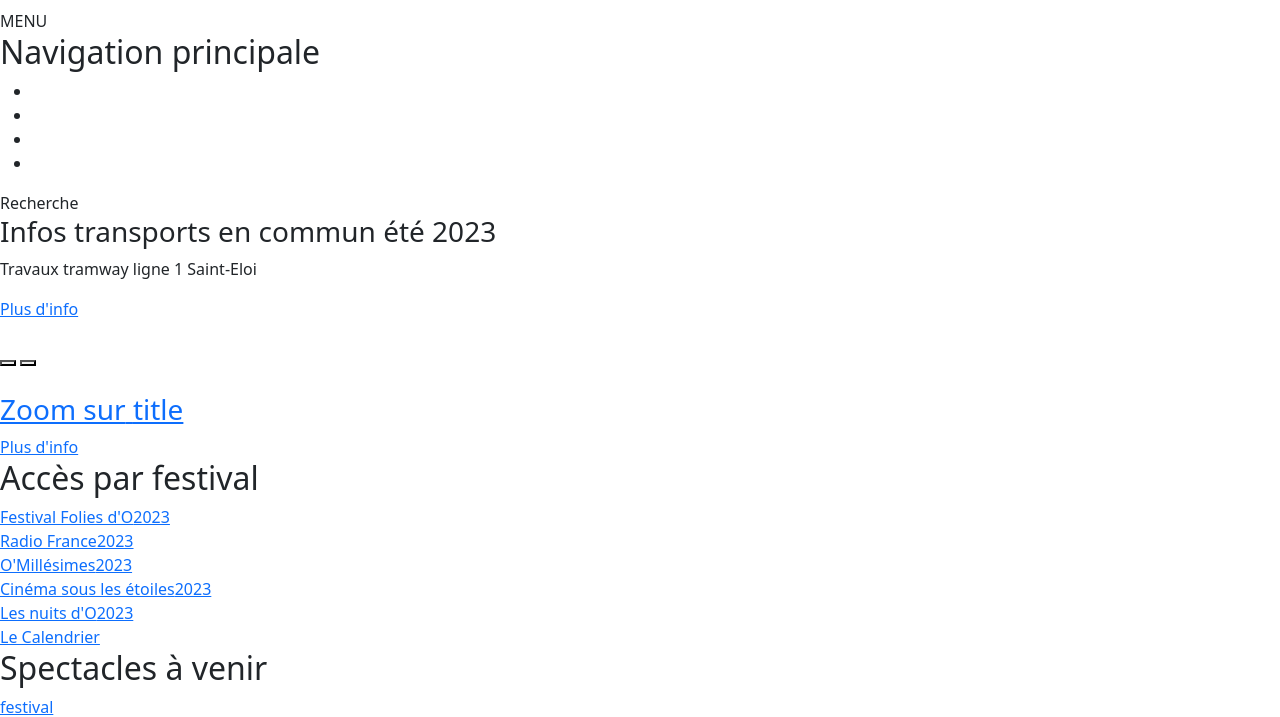
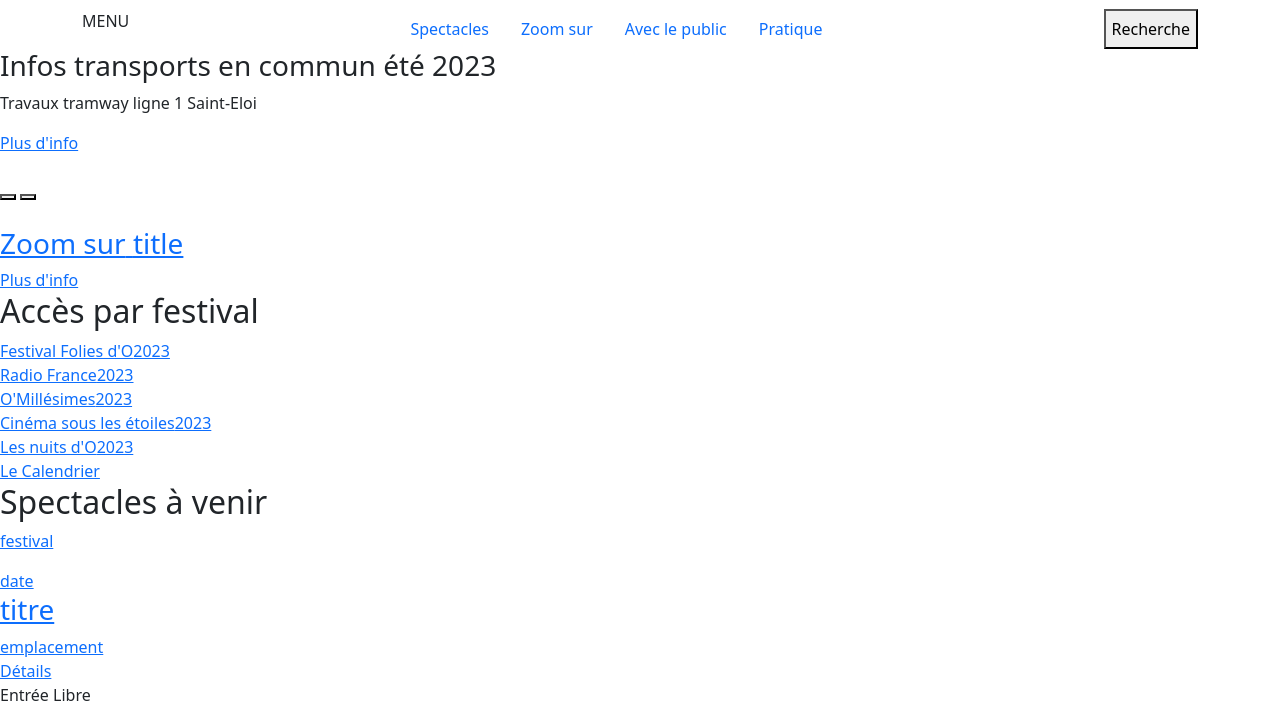
Before and after one commit to debart-nathan/diginamic_scss-boostrap-dO, a website: page html/index.html in a window 1280 px wide. Shown: the part 103-820 px from the top of the page. Drawn offline with nearby package versions, Linux system fonts and the light colour scheme; files that its build step writes are made by us from their sources.

Commit message:
html siteNav basic class

```diff
--- a/html/index.html
+++ b/html/index.html
@@ -10,7 +10,7 @@
     <header id="siteHeader" class="header" aria-label="Site header">
       <div class="container">
         <div class="row">
-          <section class="col-md-3 d-none d-xl-flex"id="siteHeaderMediaLinks">
+          <section class="col-md-3 d-none d-xl-flex" id="siteHeaderMediaLinks">
             <ul class="mediaList">
               <li>
                 <a href="http://" target="_blank"><span>Facebook</span></a>
@@ -27,13 +27,22 @@
             </ul>
           </section>
           <!--END of Site Header media links-->
-          <section id="siteHeaderTitle" class="col-md-5 d-flex flex-column align-items-center justify-content-center">
+          <section
+            id="siteHeaderTitle"
+            class="col-md-5 d-flex flex-column align-items-center justify-content-center">
             <a title="Acceuil" rel="home">
-              <h1><img class="siteTitleLogo" src="" alt="logo: domaine d'O, Montpellier 3 M" /></h1>
+              <h1>
+                <img
+                  class="siteTitleLogo"
+                  src=""
+                  alt="logo: domaine d'O, Montpellier 3 M" />
+              </h1>
             </a>
           </section>
           <!--End of Site Title-->
-          <section id="siteHeaderTicketOffice" class="col-md-4 d-none d-xl-flex justify-content-end align-items-start">
+          <section
+            id="siteHeaderTicketOffice"
+            class="col-md-4 d-none d-xl-flex justify-content-end align-items-start">
             <a href="http://" target="_blank">Billetterie</a>
           </section>
           <!--END of Site Header Ticket Office-->
@@ -44,27 +53,41 @@
       END of Site Header
     -->
     <section id="siteNav" aria-label="site Navigation">
-      <div>
-        <div>
-          <div>
-            <div><span>MENU</span></div>
+      <div class="container">
+        <section class="row">
+          <div class="col d-flex justify-content-between">
+            <div class="burgerMenu"><span>MENU</span></div>
             <!--END of Burger Menu-->
-            <nav id="navShortcut" aria-label="">
-              <h2>Navigation principale</h2>
-              <ul>
-                <li><a href="http://"></a></li>
-                <li><a href="http://"></a></li>
-                <li><a href="http://"></a></li>
-                <li><a href="http://"></a></li>
+            <nav
+              id="navShortcut"
+              aria-label=""
+              class="d-none d-xl-block block-menu menu-main">
+              <h2 class="visually-hidden">Navigation principale</h2>
+              <ul class="nav">
+                <li><a class="nav-link" href="http://">Spectacles</a></li>
+                <li><a class="nav-link" href="http://">Zoom sur</a></li>
+                <li><a class="nav-link" href="http://">Avec le public</a></li>
+                <li><a class="nav-link" href="http://">Pratique</a></li>
               </ul>
             </nav>
             <!--END navShortcut-->
-            <div>
+            <button id="searchButton">
               <span>Recherche</span>
-            </div>
-            <!--END searchBar-->
+            </button>
+            <!--END searchButton-->
           </div>
-        </div>
+        </section>
+        <section id="searchRow" class="row visually-hidden-focusable">
+          <div class="col d-flex justify-content-center">
+            <form class="searchForm" role="search">
+              <div>
+                <label for="search" class="visually-hidden">Rechercher</label>
+                <input type="search" name="search" id="search" value="" />
+              </div>
+              <button type="submit">Rechercher</button>
+            </form>
+          </div>
+        </section>
       </div>
     </section>
     <!--
```
